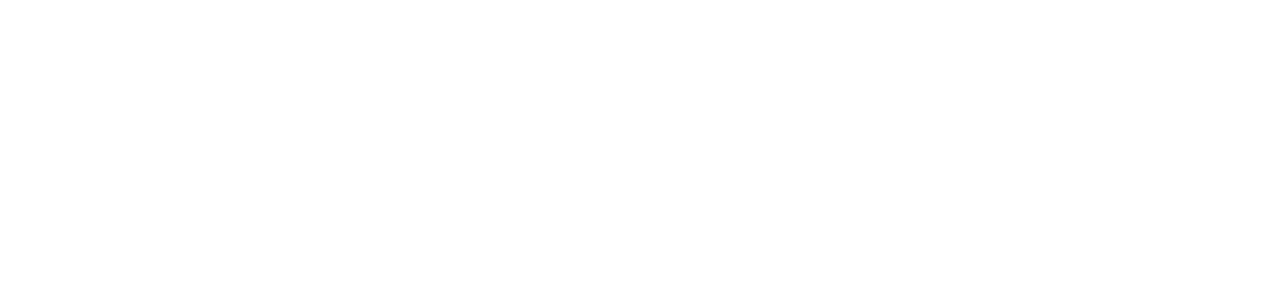
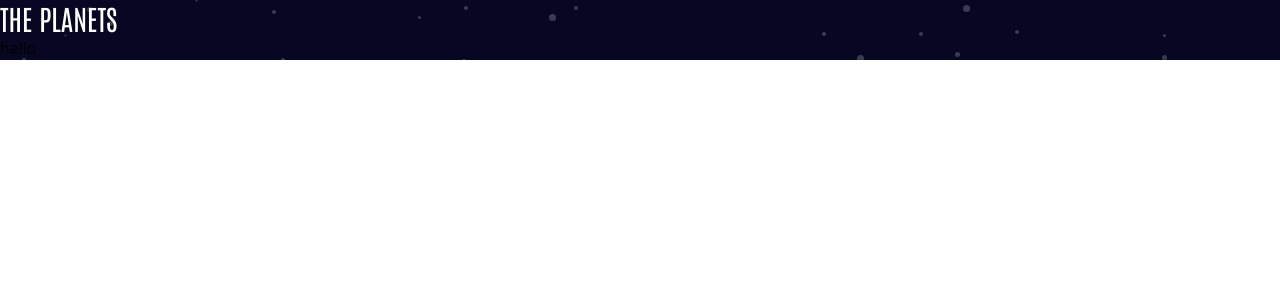
Before and after one commit to tornike2002/planet-side, a Next.js app: page / in a window 1280 px wide. Shown: the top 300 px of the page. Built offline with nearby package versions, Linux system fonts and the light colour scheme.

Commit message:
added custom bg  color and picture also added to be reusable

```diff
--- /dev/null
+++ b/app/components/Navbar.js
@@ -0,0 +1,15 @@
+const Navbar = () => {
+  return (
+    <header>
+      <h1
+        className="text-white font-antonio text-28px font-normal leading-[normal]
+       tracking-[-1.05] uppercase"
+      >
+        THE PLANETS
+      </h1>
+      <nav className="text-white"></nav>
+    </header>
+  );
+};
+
+export default Navbar;
--- a/app/globals.css
+++ b/app/globals.css
@@ -1,3 +1,4 @@
+@import url("https://fonts.googleapis.com/css2?family=Antonio:wght@100..700&display=swap");
 @tailwind base;
 @tailwind components;
 @tailwind utilities;
--- a/app/layout.js
+++ b/app/layout.js
@@ -1,5 +1,6 @@
 import { Inter } from "next/font/google";
 import "./globals.css";
+import Navbar from "./components/Navbar";
 
 const inter = Inter({ subsets: ["latin"] });
 
@@ -11,7 +12,12 @@
 export default function RootLayout({ children }) {
   return (
     <html lang="en">
-      <body className={inter.className}>{children}</body>
+      <body className={inter.className}>
+        <div className="bg-custom bg-mainbg">
+          <Navbar />
+          {children}
+        </div>
+      </body>
     </html>
   );
 }
--- a/app/page.js
+++ b/app/page.js
@@ -1,8 +1,7 @@
 export default function Home() {
   return (
-    <header>
-      <h1 className="text-white"></h1>
-      <nav className="text-white"></nav>
-    </header>
+    <main className="">
+      <h1>hello</h1>
+    </main>
   );
 }
--- a/tailwind.config.js
+++ b/tailwind.config.js
@@ -15,6 +15,15 @@
       fontFamily: {
         antonio: ["Antonio", "sans-serif"],
       },
+      fontSize: {
+        "28px": "28px",
+      },
+      backgroundImage: {
+        custom: "url('/assets/background-stars.svg')",
+      },
+      backgroundColor: {
+        mainbg: "#070724",
+      },
     },
   },
   plugins: [],
```
